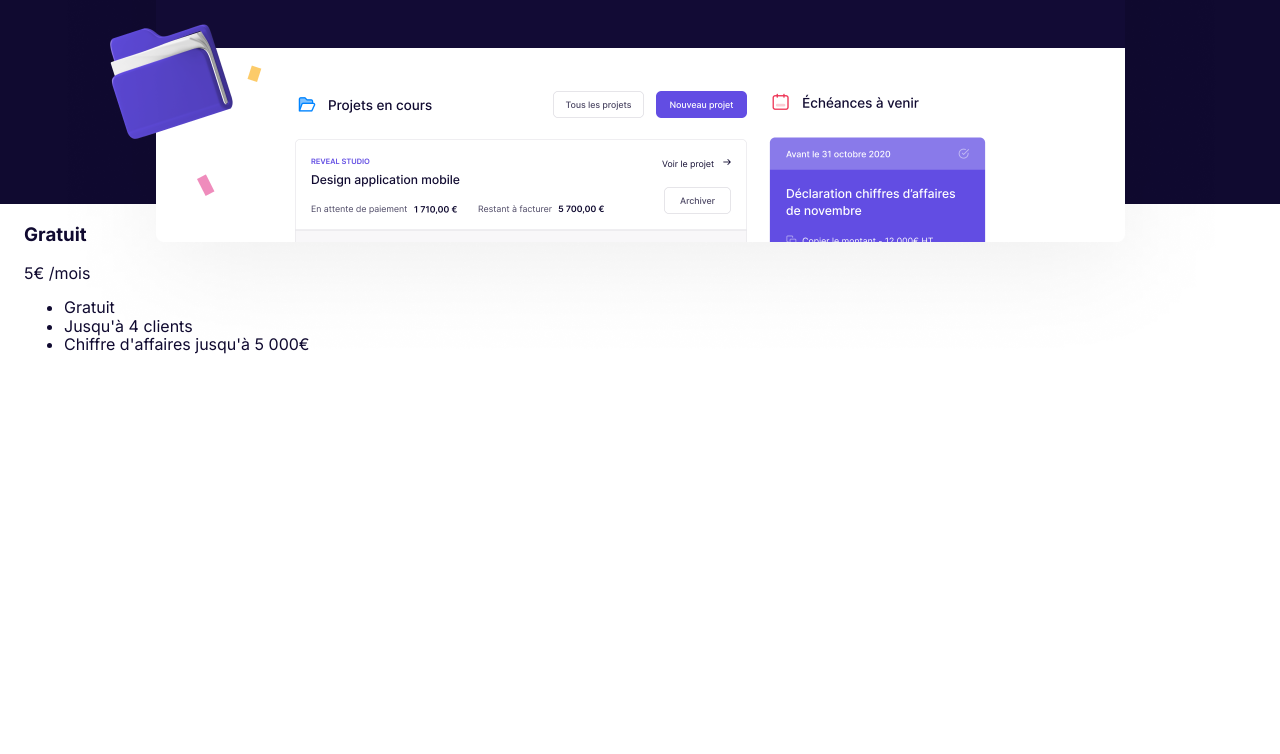
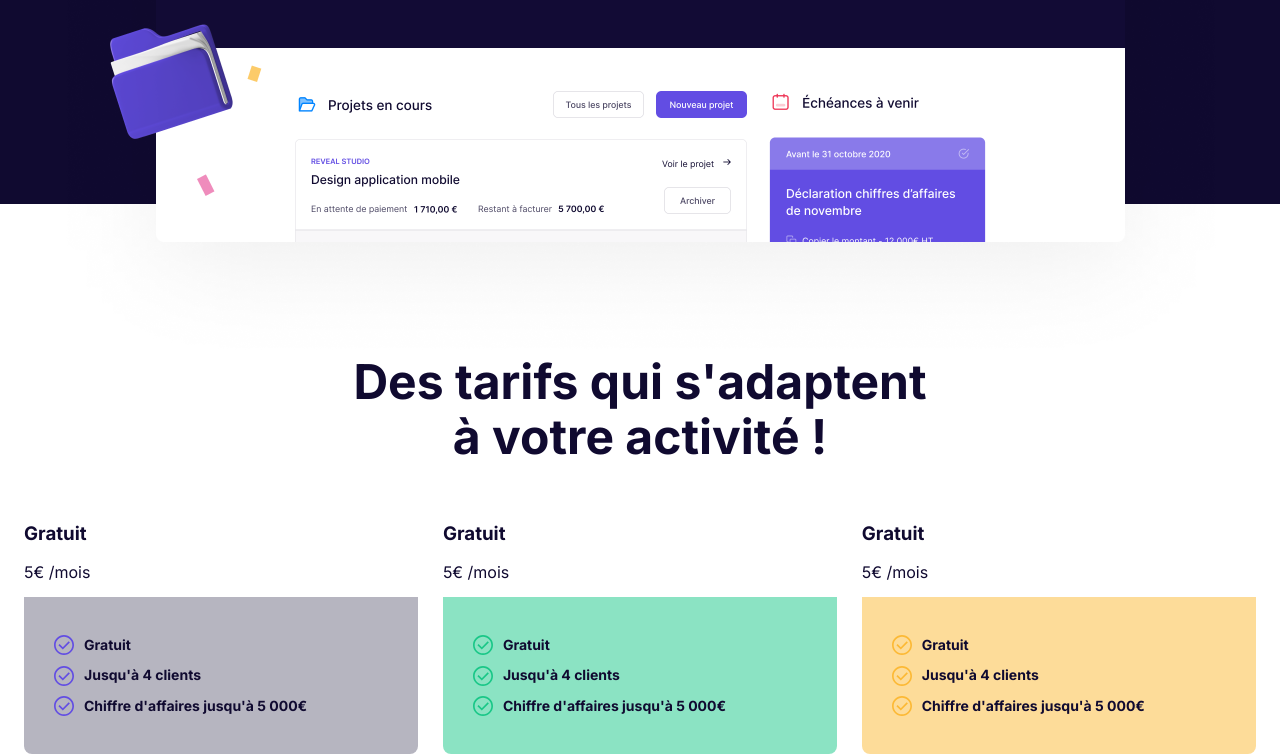
Before and after one commit to RyabovEvgeniy/Pakko, a plain HTML site: page index.html in a window 1280 px wide. Shown: the part 985-1739 px from the top of the page. Before the commit the page ends 1361 px from the top, so only its background shows below. Drawn offline with nearby package versions, Linux system fonts and the light colour scheme.

Commit message:
Сверстал footer секции tarif

```diff
--- a/index.html
+++ b/index.html
@@ -51,10 +51,46 @@
 	<!-- Секция Tarif  -->
 	<section class="section">
 		<div class="container">
-			<h2 class="section__title"></h2>
+			<h2 class="section__title">Des&nbsp;tarifs qui s'adaptent à&nbsp;votre activité !</h2>
 			<div class="tarif">
-				<div class="tarif-item">
-					<div class="tarif-header">
+				<div class="tarif-item tarif-item-01">
+					<div class=" tarif-header">
+						<div class="tarif-info">
+							<h3 class="tarif-info__title">Gratuit</h3>
+							<p class="tarif-info__price">
+								5€ <span>/mois</span>
+							</p>
+						</div>
+					</div>
+					<div class="tarif-footer">
+						<ul class="tarif-list">
+							<li class="tarif-list__item">Gratuit</li>
+							<li class="tarif-list__item">Jusqu'à 4 clients</li>
+							<li class="tarif-list__item">Chiffre d'affaires jusqu'à 5 000€</li>
+						</ul>
+					</div>
+
+				</div>
+				<div class="tarif-item tarif-item-02">
+					<div class=" tarif-header">
+						<div class="tarif-info">
+							<h3 class="tarif-info__title">Gratuit</h3>
+							<p class="tarif-info__price">
+								5€ <span>/mois</span>
+							</p>
+						</div>
+					</div>
+					<div class="tarif-footer">
+						<ul class="tarif-list">
+							<li class="tarif-list__item">Gratuit</li>
+							<li class="tarif-list__item">Jusqu'à 4 clients</li>
+							<li class="tarif-list__item">Chiffre d'affaires jusqu'à 5 000€</li>
+						</ul>
+					</div>
+
+				</div>
+				<div class="tarif-item tarif-item-03">
+					<div class=" tarif-header">
 						<div class="tarif-info">
 							<h3 class="tarif-info__title">Gratuit</h3>
 							<p class="tarif-info__price">
--- a/styles/style.scss
+++ b/styles/style.scss
@@ -102,3 +102,90 @@ a {
 		padding: 1.6rem 3.7rem;
 	}
 }
+.section {
+	padding-top: 15rem;
+	&__title {
+		font-size: 4.8rem;
+		font-weight: 700;
+		text-align: center;
+		max-width: 650px;
+		margin: 0 auto;
+	}
+}
+.container {
+}
+.tarif {
+	display: flex;
+	justify-content: space-between;
+	align-items: flex-start;
+	margin-top: 4rem;
+}
+.tarif-item {
+	flex: 0 0 32%;
+	&-01 {
+		.tarif-footer {
+			background-color: rgba($color: $dark, $alpha: 0.3);
+		}
+		.tarif-list__item {
+			&::before {
+				background-image: url(../images/check-01.svg);
+			}
+		}
+	}
+	&-02 {
+		.tarif-footer {
+			background-color: rgba($color: #19c787, $alpha: 0.5);
+		}
+		.tarif-list__item {
+			&::before {
+				background-image: url(../images/check-02.svg);
+			}
+		}
+	}
+	&-03 {
+		.tarif-footer {
+			background-color: rgba($color: #fcb934, $alpha: 0.5);
+		}
+		.tarif-list__item {
+			&::before {
+				background-image: url(../images/check-03.svg);
+			}
+		}
+	}
+}
+.tarif-header {
+	border-radius: 0.8rem 0.8rem 0 0;
+}
+.tarif-info {
+	&__title {
+	}
+
+	&__price {
+	}
+}
+.tarif-footer {
+	border-radius: 0 0 0.8rem 0.8rem;
+	padding: 2.4rem 3rem;
+}
+.tarif-list {
+	list-style-type: none;
+	padding-left: 0;
+	&__item {
+		padding-left: 3rem;
+		background-repeat: no-repeat;
+		background-size: cover;
+		position: relative;
+		margin-bottom: 1.4rem;
+		font-size: 1.4rem;
+		font-weight: 700;
+		&::before {
+			content: "";
+			display: block;
+			width: 2rem;
+			height: 2rem;
+			position: absolute;
+			top: calc(50% - 1rem);
+			left: 0;
+		}
+	}
+}
```
Also changed, not shown: images/check-01.svg (added), images/check-02.svg (added), images/check-03.svg (added), styles/style.css, 1 other file.
